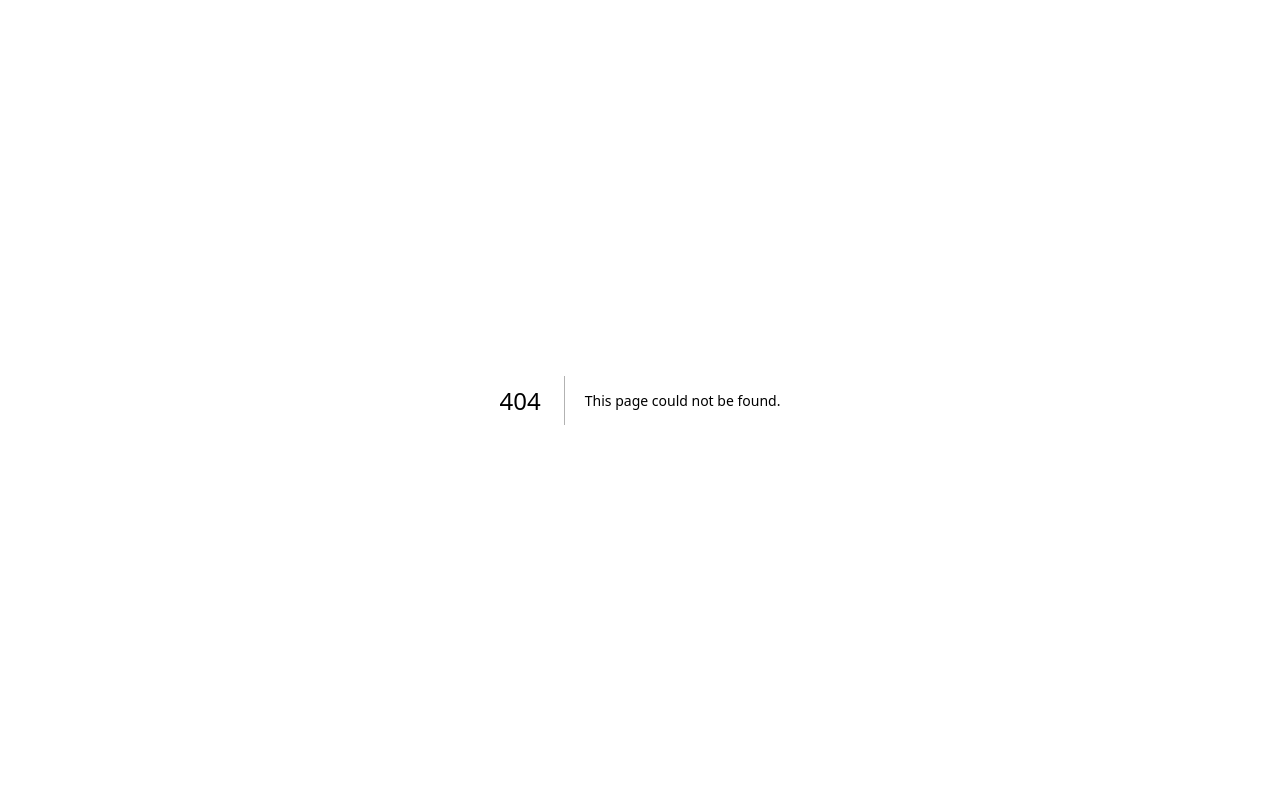
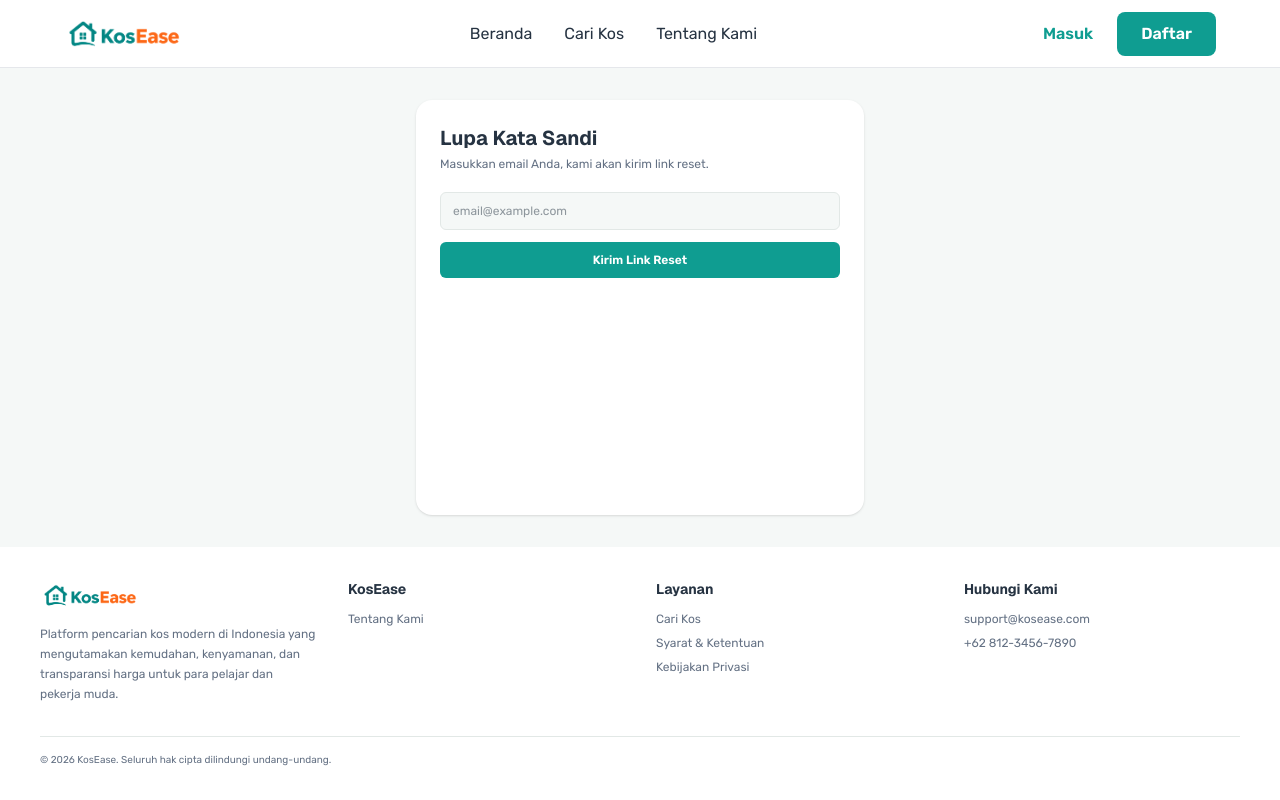
Before and after one commit to HighImagine/KosEase, a Next.js app: page /lupa-password in a window 1280 px wide. Before the commit this address had no page. Built offline with nearby package versions, Linux system fonts and the light colour scheme.

Commit message:
fix: lupa-password

```diff
--- a/src/app/(auth)/actions.ts
+++ b/src/app/(auth)/actions.ts
@@ -53,3 +53,31 @@ export async function logoutAction() {
   await supabase.auth.signOut();
   redirect("/login");
 }
+
+export async function forgotPasswordAction(_prev: unknown, formData: FormData) {
+  const email = String(formData.get("email") ?? "");
+  const parsed = z.string().email("Email tidak valid").safeParse(email);
+  if (!parsed.success) return { error: parsed.error.issues[0].message };
+  const supabase = await createClient();
+  const origin = process.env.NEXT_PUBLIC_SITE_URL ?? "http://localhost:3000";
+  const { error } = await supabase.auth.resetPasswordForEmail(parsed.data, {
+    redirectTo: `${origin}/reset-password`,
+  });
+  if (error) return { error: error.message };
+  return { success: "Link reset telah dikirim ke email Anda jika terdaftar." };
+}
+
+const resetSchema = z.object({
+  password: z.string().min(8, "Minimal 8 karakter"),
+  confirm: z.string(),
+}).refine((d) => d.password === d.confirm, { message: "Konfirmasi tidak cocok", path: ["confirm"] });
+
+export async function resetPasswordAction(_prev: unknown, formData: FormData) {
+  const raw = Object.fromEntries(formData) as Record<string, string>;
+  const parsed = resetSchema.safeParse(raw);
+  if (!parsed.success) return { error: parsed.error.issues[0].message };
+  const supabase = await createClient();
+  const { error } = await supabase.auth.updateUser({ password: parsed.data.password });
+  if (error) return { error: error.message };
+  redirect("/login?reset=1");
+}
--- a/src/app/login/LoginForm.tsx
+++ b/src/app/login/LoginForm.tsx
@@ -19,7 +19,10 @@ export default function LoginForm() {
         <input id="email" name="email" type="email" required placeholder="contoh@mahasiswa.ac.id" className="mt-1 w-full rounded-md border border-border bg-background px-3 py-2.5 text-xs text-text-primary outline-none placeholder:text-text-secondary focus:border-primary" />
       </div>
       <div>
-        <label htmlFor="password" className="block text-[10px] font-semibold text-text-primary">Kata Sandi</label>
+        <div className="flex items-center justify-between">
+          <label htmlFor="password" className="block text-[10px] font-semibold text-text-primary">Kata Sandi</label>
+          <a href="/lupa-password" className="text-[10px] font-semibold text-primary hover:text-primary-dark">Lupa Kata Sandi?</a>
+        </div>
         <input id="password" name="password" type="password" required placeholder="Masukkan kata sandi Anda" className="mt-1 w-full rounded-md border border-border bg-background px-3 py-2.5 text-xs text-text-primary outline-none placeholder:text-text-secondary focus:border-primary" />
       </div>
       <button type="submit" disabled={pending} className="mt-5 flex w-full items-center justify-center rounded-md bg-primary py-2.5 text-xs font-semibold text-white transition-colors hover:bg-primary-dark disabled:opacity-50">
--- /dev/null
+++ b/src/app/lupa-password/ForgotPasswordForm.tsx
@@ -0,0 +1,17 @@
+"use client";
+import { useActionState } from "react";
+import { forgotPasswordAction } from "@/app/(auth)/actions";
+
+export default function ForgotPasswordForm() {
+  const [state, formAction, pending] = useActionState(forgotPasswordAction as never, null as unknown as { error?: string; success?: string });
+  return (
+    <form action={formAction} className="mt-5 space-y-3">
+      {state?.error && <p className="rounded-md bg-error/10 px-3 py-2 text-xs text-error">{state.error}</p>}
+      {state?.success && <p className="rounded-md bg-success/10 px-3 py-2 text-xs text-success">{state.success}</p>}
+      <input name="email" type="email" required placeholder="email@example.com" className="w-full rounded-md border border-border bg-background px-3 py-2.5 text-xs outline-none focus:border-primary" />
+      <button type="submit" disabled={pending} className="w-full rounded-md bg-primary py-2.5 text-xs font-semibold text-white hover:bg-primary-dark disabled:opacity-50">
+        {pending ? "Mengirim..." : "Kirim Link Reset"}
+      </button>
+    </form>
+  );
+}
--- /dev/null
+++ b/src/app/lupa-password/page.tsx
@@ -0,0 +1,19 @@
+import Navbar from "@/components/Navbar";
+import Footer from "@/components/Footer";
+import ForgotPasswordForm from "./ForgotPasswordForm";
+
+export default function LupaPasswordPage() {
+  return (
+    <main className="flex min-h-screen flex-col bg-background">
+      <Navbar />
+      <section className="flex flex-1 justify-center px-6 py-8">
+        <div className="w-full max-w-md rounded-2xl bg-surface p-6 shadow-sm">
+          <h1 className="font-heading text-xl font-bold text-text-primary">Lupa Kata Sandi</h1>
+          <p className="mt-1 text-xs text-text-secondary">Masukkan email Anda, kami akan kirim link reset.</p>
+          <ForgotPasswordForm />
+        </div>
+      </section>
+      <Footer />
+    </main>
+  );
+}
--- a/src/app/register/RegisterForm.tsx
+++ b/src/app/register/RegisterForm.tsx
@@ -13,7 +13,7 @@ export default function RegisterForm() {
       </div>
       <div>
         <label htmlFor="email" className="block text-[10px] font-semibold text-text-primary">Alamat Email</label>
-        <input id="email" name="email" type="email" required placeholder="contoh@mahasiswa.ac.id" className="mt-1 w-full rounded-md border border-border bg-background px-3 py-2.5 text-xs text-text-primary outline-none placeholder:text-text-secondary focus:border-primary" />
+        <input id="email" name="email" type="email" required placeholder="contoh@gmail.com" className="mt-1 w-full rounded-md border border-border bg-background px-3 py-2.5 text-xs text-text-primary outline-none placeholder:text-text-secondary focus:border-primary" />
       </div>
       <div>
         <label htmlFor="password" className="block text-[10px] font-semibold text-text-primary">Kata Sandi</label>
--- /dev/null
+++ b/src/app/reset-password/ResetPasswordForm.tsx
@@ -0,0 +1,17 @@
+"use client";
+import { useActionState } from "react";
+import { resetPasswordAction } from "@/app/(auth)/actions";
+
+export default function ResetPasswordForm() {
+  const [state, formAction, pending] = useActionState(resetPasswordAction as never, null as unknown as { error?: string });
+  return (
+    <form action={formAction} className="mt-5 space-y-3">
+      {state?.error && <p className="rounded-md bg-error/10 px-3 py-2 text-xs text-error">{state.error}</p>}
+      <input name="password" type="password" required placeholder="Kata sandi baru (min 8)" className="w-full rounded-md border border-border bg-background px-3 py-2.5 text-xs outline-none focus:border-primary" />
+      <input name="confirm" type="password" required placeholder="Konfirmasi kata sandi" className="w-full rounded-md border border-border bg-background px-3 py-2.5 text-xs outline-none focus:border-primary" />
+      <button type="submit" disabled={pending} className="w-full rounded-md bg-primary py-2.5 text-xs font-semibold text-white hover:bg-primary-dark disabled:opacity-50">
+        {pending ? "Menyimpan..." : "Simpan Kata Sandi"}
+      </button>
+    </form>
+  );
+}
--- /dev/null
+++ b/src/app/reset-password/page.tsx
@@ -0,0 +1,19 @@
+import Navbar from "@/components/Navbar";
+import Footer from "@/components/Footer";
+import ResetPasswordForm from "./ResetPasswordForm";
+
+export default function ResetPasswordPage() {
+  return (
+    <main className="flex min-h-screen flex-col bg-background">
+      <Navbar />
+      <section className="flex flex-1 justify-center px-6 py-8">
+        <div className="w-full max-w-md rounded-2xl bg-surface p-6 shadow-sm">
+          <h1 className="font-heading text-xl font-bold text-text-primary">Atur Ulang Kata Sandi</h1>
+          <p className="mt-1 text-xs text-text-secondary">Masukkan kata sandi baru Anda.</p>
+          <ResetPasswordForm />
+        </div>
+      </section>
+      <Footer />
+    </main>
+  );
+}
```
